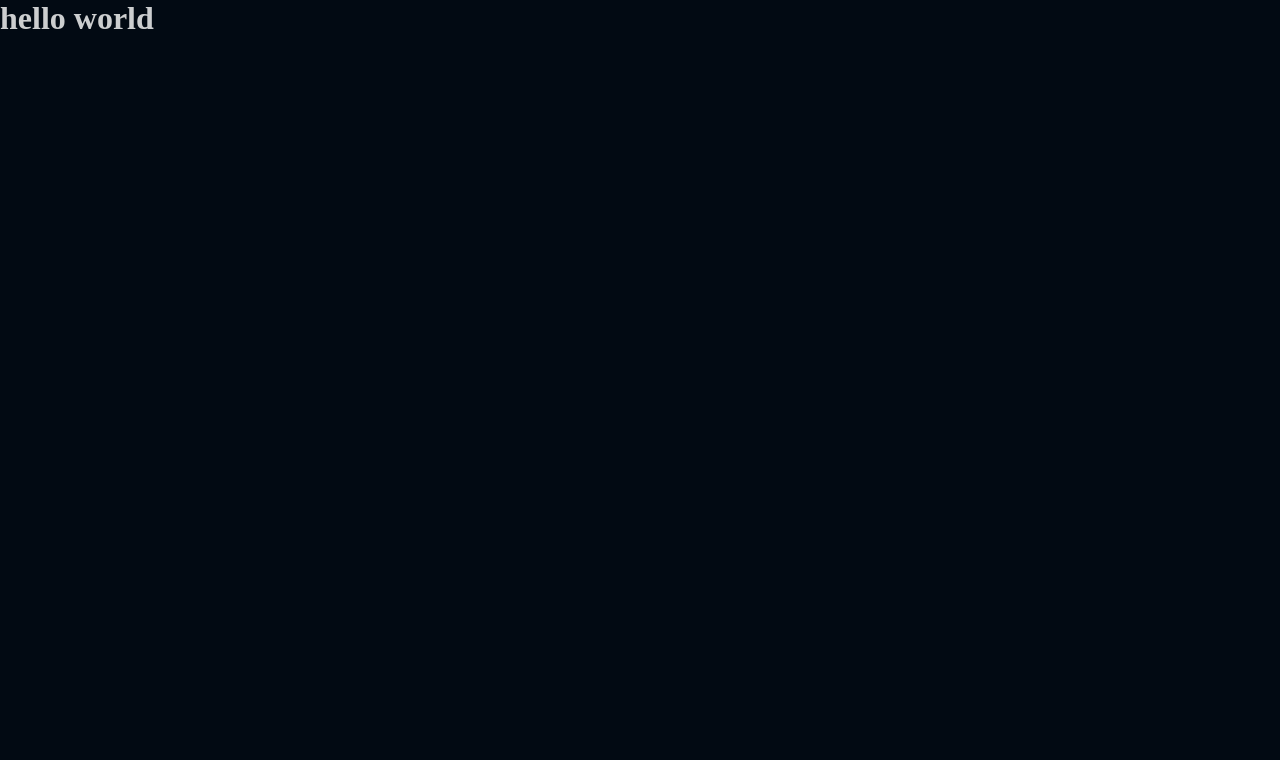
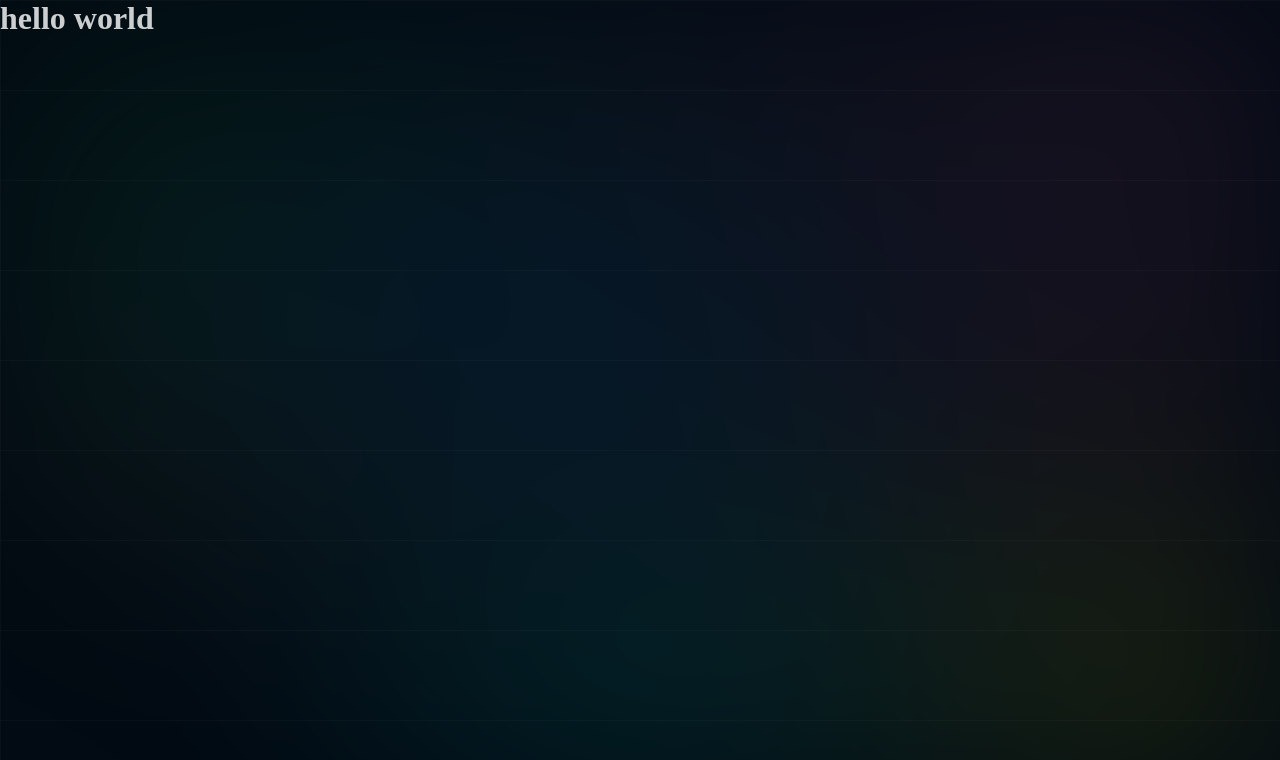
Before and after one commit to marlokzy/Portfolio, a plain HTML site: page index.html in a window 1280 px wide. Drawn offline with Linux system fonts and the light colour scheme.

Commit message:
adicionar plano de fundo na pagina

```diff
--- a/styles/global.css
+++ b/styles/global.css
@@ -1,11 +1,42 @@
-*{
+* {
     margin: 0;
     padding: 0;
     box-sizing: border-box;
 }
 
-body{
+body {
     background-color: #020a13;
     color: #ffffffcc;
     -webkit-font-smoothing: antialiased;
 }
+
+body::before {
+    content: "";
+    height: 100vh;
+    width: 100vw;
+    color: rgba(113, 113, 113, 0.07);
+    position: fixed;
+    z-index: -1;
+    transition: all 0.5s linear 0s;
+    background: linear-gradient(currentcolor 1px, transparent 1px) 0% 0% / 94px 90px,
+                linear-gradient(to right, currentcolor 1px, transparent 1px) transparent;
+}
+
+body::after {
+    position: fixed;
+    content: "";
+    z-index: -1;
+    width: 100%;
+    height: 100%;
+    filter: blur(100px) saturate(100%);
+    top: 0px;
+    opacity: 0.1;
+    transform: translateZ(0px);
+    background-image: radial-gradient(at 40% 40%, rgb(30, 144, 255) 0px, transparent 50%),
+        radial-gradient(at 90% 10%, rgb(255, 105, 180) 0px, transparent 50%),
+        radial-gradient(at 50% 95%, rgb(0, 255, 255) 0px, transparent 50%),
+        radial-gradient(at 20% 30%, rgb(50, 205, 50) 0px, transparent 50%),
+        radial-gradient(at 90% 90%, rgb(255, 255, 0) 0px, transparent 50%),
+        radial-gradient(at 33% 50%, rgb(255, 69, 0) 0px, transparent 50%),
+        radial-gradient(at 79% 53%, rgb(128, 0, 128) 0px, transparent 50%);
+}
```
